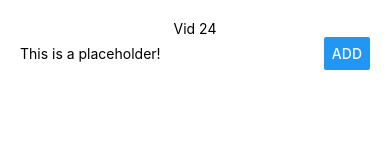
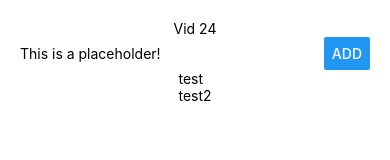
Before and after one commit to gerrymcdonnell/ReactMaxTutStart, a React Native app: screen / in a window 390 px wide. Shown: the top 160 px of the page. Built offline with nearby package versions, Linux system fonts and the light colour scheme.

Commit message:
added default items

```diff
--- a/App.js
+++ b/App.js
@@ -7,7 +7,7 @@ export default class App extends Component {
 
   state={
     placeName:'',
-    places:[]
+    places:['test','test2']
   }
 
   placeNameInputChangeHandler=(val)=>{
--- a/src/components/Listitem/ListItem.js
+++ b/src/components/Listitem/ListItem.js
@@ -14,7 +14,7 @@ const listItem=(props)=>(
 const styles=StyleSheet.create({
     listItem:{
         width:'100%',
-        padding:'10',
+        padding:10,
         backgroundColor:'#eee'
     }
 })
```
